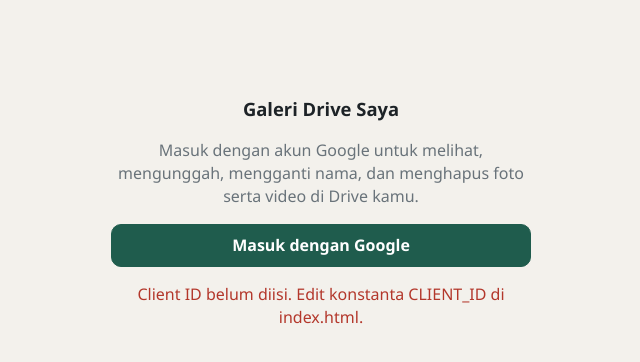
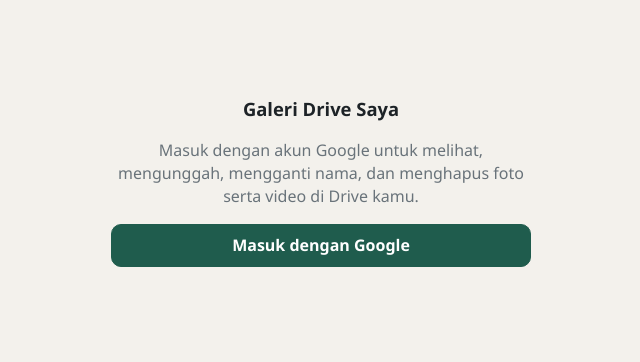
Before and after one commit to caramell666/test, a plain HTML site: page index.html in a window 1280 px wide. Shown: the whole page, without its empty margins (319-959 px from the left). Drawn offline with Linux system fonts and the light colour scheme.

Commit message:
Update index.html

```diff
--- a/index.html
+++ b/index.html
@@ -118,7 +118,7 @@ dialog::backdrop{background:rgba(0,0,0,.7)}
 <script src="https://accounts.google.com/gsi/client" async defer></script>
 <script>
 // ====== ISI INI ======
-const CLIENT_ID = "ISI_CLIENT_ID_KAMU.apps.googleusercontent.com";
+const CLIENT_ID = "463198008623-kelne0s0o8rkr03bp2r65ibkkb8v9rpn.apps.googleusercontent.com";
 // =====================
 const SCOPE = "https://www.googleapis.com/auth/drive";
 const API = "https://www.googleapis.com/drive/v3/files";
```
